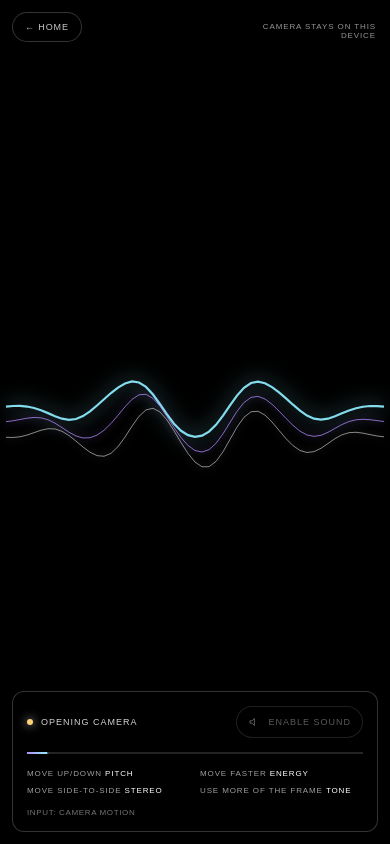
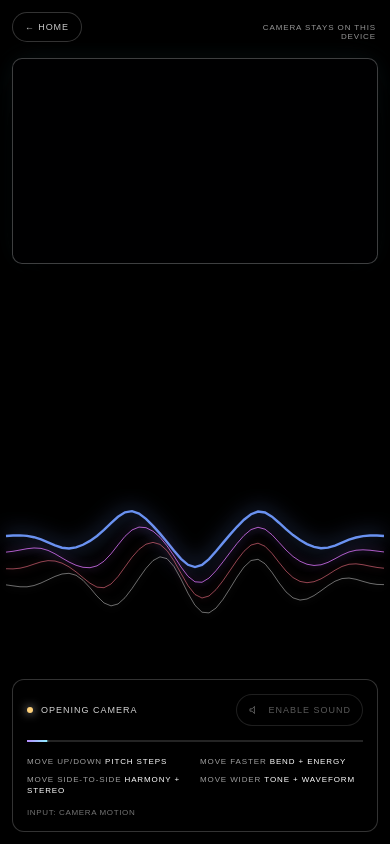
Before and after one commit to gelogonza/motion-canvas, a Next.js app: page /instrument in a window 390 px wide. Built offline with nearby package versions, Linux system fonts and the light colour scheme; no server answers.

Commit message:
feat: expand Motion Canvas movement instrument

```diff
--- a/app/CameraInstrument.module.css
+++ b/app/CameraInstrument.module.css
@@ -1,11 +1,11 @@
 .page { position: fixed; inset: 0; overflow: hidden; background: #000; color: #fff; }
-.video { width: 100%; height: 100%; object-fit: cover; transform: scaleX(-1); filter: saturate(.82) contrast(1.08); }
-.waveCanvas { position: absolute; inset: 0; width: 100%; height: 100%; pointer-events: none; mix-blend-mode: screen; }
-.vignette { position: absolute; inset: 0; pointer-events: none; background: linear-gradient(180deg,rgba(0,0,0,.24),transparent 24%,transparent 68%,rgba(0,0,0,.46)),radial-gradient(circle at center,transparent 48%,rgba(0,0,0,.25)); }
-.backLink { position: absolute; top: 20px; left: 24px; z-index: 2; padding: 9px 12px; border: 1px solid rgba(255,255,255,.2); border-radius: 999px; background: rgba(0,0,0,.28); color: rgba(255,255,255,.78); font-size: 9px; letter-spacing: .1em; text-decoration: none; text-transform: uppercase; backdrop-filter: blur(14px); }
+.video { position: absolute; z-index: 3; top: 22px; left: 50%; width: clamp(250px,32vw,430px); aspect-ratio: 16 / 9; height: auto; object-fit: cover; transform: translateX(-50%) scaleX(-1); border: 1px solid rgba(255,255,255,.24); border-radius: 10px; background: #08090b; box-shadow: 0 18px 55px rgba(0,0,0,.6),0 0 30px rgba(143,238,255,.08); filter: saturate(.82) contrast(1.08); }
+.waveCanvas { position: absolute; z-index: 1; inset: 0; width: 100%; height: 100%; pointer-events: none; mix-blend-mode: screen; }
+.vignette { position: absolute; z-index: 2; inset: 0; pointer-events: none; background: linear-gradient(180deg,rgba(0,0,0,.08),transparent 28%,transparent 75%,rgba(0,0,0,.42)),radial-gradient(circle at 50% 68%,transparent 42%,rgba(0,0,0,.3)); }
+.backLink { position: absolute; top: 20px; left: 24px; z-index: 4; padding: 9px 12px; border: 1px solid rgba(255,255,255,.2); border-radius: 999px; background: rgba(0,0,0,.28); color: rgba(255,255,255,.78); font-size: 9px; letter-spacing: .1em; text-decoration: none; text-transform: uppercase; backdrop-filter: blur(14px); }
 .backLink:hover,.backLink:focus-visible { color: #fff; border-color: rgba(143,238,255,.65); outline: none; }
-.privacy { position: absolute; top: 22px; right: 24px; color: rgba(255,255,255,.58); font-size: 8px; letter-spacing: .11em; text-transform: uppercase; }
-.controls { position: absolute; right: 24px; bottom: 24px; width: min(410px,calc(100% - 48px)); padding: 16px; border: 1px solid rgba(255,255,255,.2); border-radius: 12px; background: rgba(0,0,0,.64); box-shadow: 0 18px 60px rgba(0,0,0,.3); backdrop-filter: blur(18px); cursor: default; }
+.privacy { position: absolute; z-index: 4; top: 22px; right: 24px; color: rgba(255,255,255,.58); font-size: 8px; letter-spacing: .11em; text-transform: uppercase; }
+.controls { position: absolute; z-index: 4; right: 24px; bottom: 24px; width: min(410px,calc(100% - 48px)); padding: 16px; border: 1px solid rgba(255,255,255,.2); border-radius: 12px; background: rgba(0,0,0,.64); box-shadow: 0 18px 60px rgba(0,0,0,.3); backdrop-filter: blur(18px); cursor: default; }
 .controlHeader { display: flex; align-items: center; justify-content: space-between; gap: 16px; }
 .status,.soundButton,.instructions { text-transform: uppercase; letter-spacing: .11em; }
 .status { display: inline-flex; align-items: center; gap: 8px; color: rgba(255,255,255,.82); font-size: 9px; }
@@ -21,5 +21,5 @@
 .instructions { display: grid; grid-template-columns: 1fr 1fr; gap: 8px 16px; color: rgba(255,255,255,.62); font-size: 8px; line-height: 1.4; }
 .instructions b { color: #fff; font-weight: 500; }
 .inputMode { margin: 12px 0 0; color: rgba(255,255,255,.45); font-size: 8px; letter-spacing: .08em; text-transform: uppercase; }
-.permissionMessage { position: absolute; left: 50%; top: 50%; width: min(430px,calc(100% - 40px)); padding: 18px 20px; transform: translate(-50%,-50%); border: 1px solid rgba(255,255,255,.2); border-radius: 10px; background: rgba(0,0,0,.78); text-align: center; font-size: 12px; line-height: 1.5; backdrop-filter: blur(16px); }
-@media (max-width:640px) { .backLink { top: 12px; left: 12px; } .privacy { top: 22px; right: 14px; max-width: 130px; text-align: right; } .controls { right: 12px; bottom: 12px; width: calc(100% - 24px); padding: 14px; } .instructions { grid-template-columns: 1fr 1fr; gap: 6px 10px; } }
+.permissionMessage { position: absolute; z-index: 5; left: 50%; top: 50%; width: min(430px,calc(100% - 40px)); padding: 18px 20px; transform: translate(-50%,-50%); border: 1px solid rgba(255,255,255,.2); border-radius: 10px; background: rgba(0,0,0,.78); text-align: center; font-size: 12px; line-height: 1.5; backdrop-filter: blur(16px); }
+@media (max-width:640px) { .video { top: 58px; width: calc(100% - 24px); max-width: 390px; } .backLink { top: 12px; left: 12px; } .privacy { top: 23px; right: 14px; max-width: 150px; text-align: right; } .controls { right: 12px; bottom: 12px; width: calc(100% - 24px); padding: 14px; } .instructions { grid-template-columns: 1fr 1fr; gap: 6px 10px; } }
--- a/app/CameraInstrument.tsx
+++ b/app/CameraInstrument.tsx
@@ -19,6 +19,8 @@ type Instrument = {
 
 const clamp = (value: number, min = 0, max = 1) => Math.min(max, Math.max(min, value));
 const note = (midi: number) => 440 * 2 ** ((midi - 69) / 12);
+const pitchScale = [43, 46, 48, 50, 53, 55, 58, 60, 62, 65, 67, 70, 72];
+const harmonyIntervals = [0, 3, 7, 12];
 
 export default function CameraInstrument() {
   const videoRef = useRef<HTMLVideoElement>(null);
@@ -51,11 +53,14 @@ export default function CameraInstrument() {
       context.clearRect(0, 0, width, height);
 
       const motion = motionRef.current;
-      const centerY = height * (.5 + (motion.y - .5) * .22);
-      const amplitude = 20 + motion.energy * Math.min(180, height * .22);
+      const stageTop = Math.min(280, Math.max(190, height * .3));
+      const stageHeight = height - stageTop;
+      const centerY = stageTop + stageHeight * (.52 + (motion.y - .5) * .2);
+      const amplitude = 18 + motion.energy * Math.min(190, stageHeight * .34);
       const frequency = 1.8 + motion.spread * 3.8;
       const speed = time * (.00045 + motion.energy * .0022);
-      const colors = ["rgba(143,238,255,.92)", "rgba(181,140,255,.74)", "rgba(255,255,255,.52)"];
+      const hueShift = motion.x * 72;
+      const colors = [`hsla(${186 + hueShift},100%,72%,.94)`, `hsla(${250 + hueShift},94%,72%,.78)`, `hsla(${315 + hueShift},95%,72%,.58)`, "rgba(255,255,255,.42)"];
 
       colors.forEach((color, layer) => {
         context.beginPath();
@@ -63,12 +68,13 @@ export default function CameraInstrument() {
           const normalized = x / width;
           const envelope = Math.sin(Math.PI * normalized) ** 1.35;
           const wave = Math.sin(normalized * Math.PI * 2 * (frequency + layer * .36) + speed * (layer + 1) * 3.5);
-          const detail = Math.sin(normalized * Math.PI * 2 * (frequency * 2.6) - speed * 2.1) * motion.energy * 16;
-          const y = centerY + (wave * amplitude + detail) * envelope + (layer - 1) * 15;
+          const detail = Math.sin(normalized * Math.PI * 2 * (frequency * 2.6 + motion.x * 2) - speed * 2.1) * motion.energy * 20;
+          const pulse = Math.sin(normalized * Math.PI * 8 - speed * 7) * motion.energy * motion.spread * 12;
+          const y = centerY + (wave * amplitude + detail + pulse) * envelope + (layer - 1.5) * 16;
           if (x === -8) context.moveTo(x, y); else context.lineTo(x, y);
         }
         context.strokeStyle = color;
-        context.lineWidth = layer === 0 ? 2.2 : 1;
+        context.lineWidth = layer === 0 ? 2.4 : 1;
         context.shadowColor = color;
         context.shadowBlur = layer === 0 ? 18 + motion.energy * 28 : 8;
         context.stroke();
@@ -85,8 +91,12 @@ export default function CameraInstrument() {
     const instrument = audioRef.current;
     if (!instrument) return;
     const now = instrument.context.currentTime;
-    instrument.primary.frequency.setTargetAtTime(note(43 + (1 - motion.y) * 35), now, .055);
-    instrument.harmonic.frequency.setTargetAtTime(note(51 + (1 - motion.y) * 29), now, .075);
+    const pitchIndex = Math.round((1 - motion.y) * (pitchScale.length - 1));
+    const rootPitch = pitchScale[pitchIndex];
+    const harmonyIndex = Math.min(harmonyIntervals.length - 1, Math.floor(motion.x * harmonyIntervals.length));
+    const movementBend = (motion.energy - .3) * 1.7;
+    instrument.primary.frequency.setTargetAtTime(note(rootPitch + movementBend), now, .055);
+    instrument.harmonic.frequency.setTargetAtTime(note(rootPitch + harmonyIntervals[harmonyIndex]), now, .075);
     instrument.primaryGain.gain.setTargetAtTime(.012 + motion.energy * .1, now, .085);
     instrument.harmonicGain.gain.setTargetAtTime((.008 + motion.energy * .068) * (.55 + motion.spread), now, .1);
     instrument.filter.frequency.setTargetAtTime(300 + motion.spread * 3900, now, .08);
@@ -245,7 +255,7 @@ export default function CameraInstrument() {
         </div>
         <div className={styles.motionMeter} aria-label={`Motion level ${Math.round(motionLevel * 100)} percent`}><span style={{ transform: `scaleX(${Math.max(.025, motionLevel)})` }} /></div>
         <div className={styles.instructions}>
-          <span>Move up/down <b>pitch</b></span><span>Move faster <b>energy</b></span><span>Move side-to-side <b>stereo</b></span><span>Use more of the frame <b>tone</b></span>
+          <span>Move up/down <b>pitch steps</b></span><span>Move faster <b>bend + energy</b></span><span>Move side-to-side <b>harmony + stereo</b></span><span>Move wider <b>tone + waveform</b></span>
         </div>
         <p className={styles.inputMode}>Input: camera motion</p>
       </aside>
```
